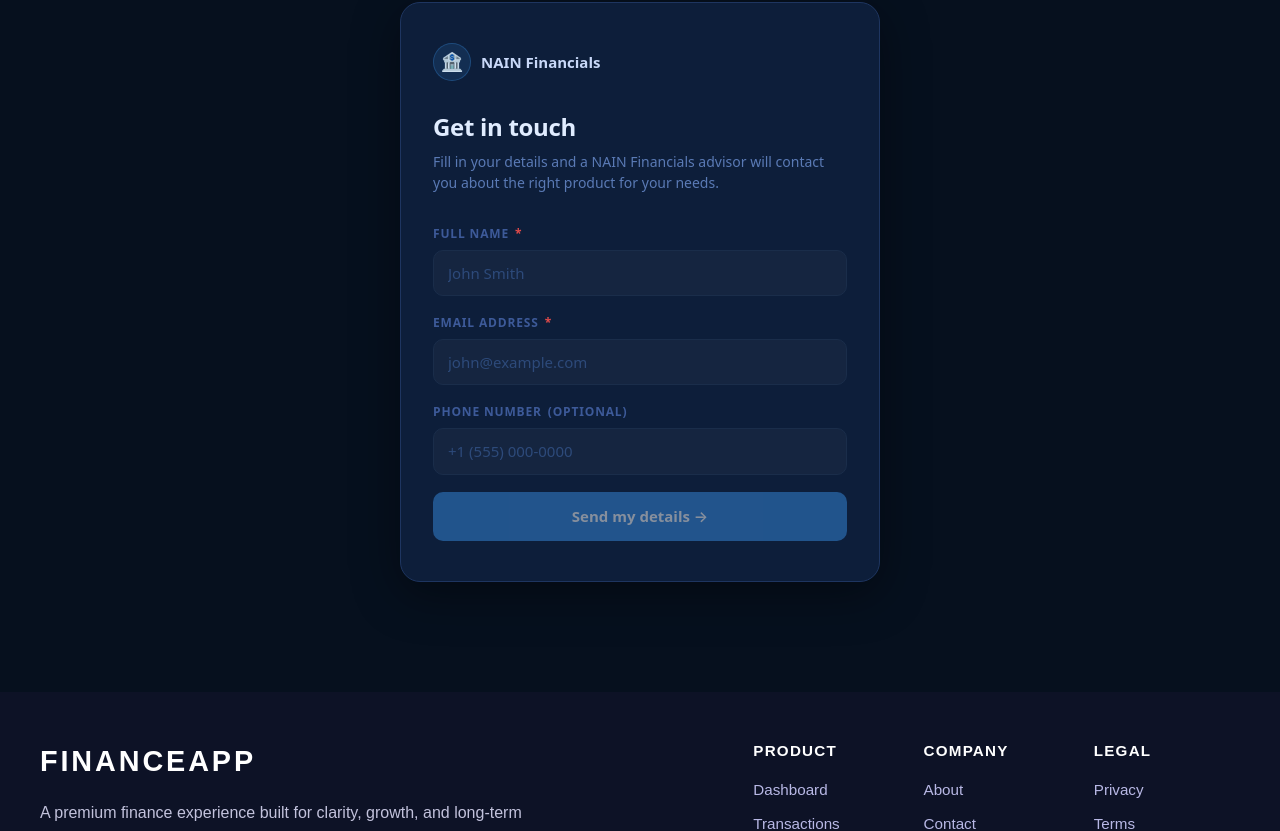
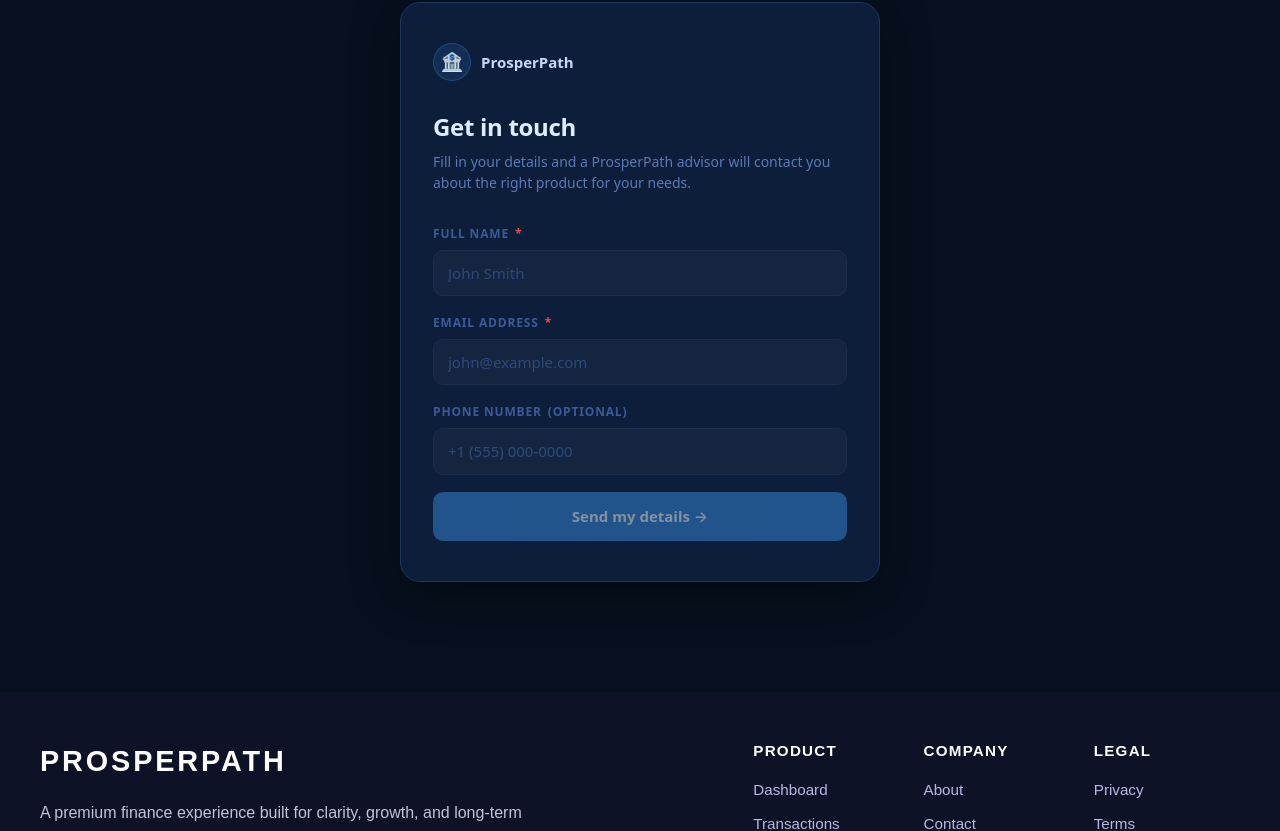
Before and after one commit to Shilpa81/finance-app, a Next.js app: page /settings in a window 1280 px wide. Shown: the part 195-1026 px from the top of the page. Built offline with nearby package versions, Linux system fonts and the light colour scheme.

Commit message:
Polish site branding and UI details

```diff
--- a/app/api/contact/route.ts
+++ b/app/api/contact/route.ts
@@ -91,14 +91,14 @@ export async function POST(req: NextRequest) {
     });
 
     await transporter.sendMail({
-      from: `"NAIN Financials Form" <${process.env.GMAIL_USER}>`,
+      from: `"ProsperPath Form" <${process.env.GMAIL_USER}>`,
       to: ownerEmail,
       subject: `📬 New Lead: ${name}`,
       html: `
         <div style="font-family:system-ui,sans-serif;max-width:520px;margin:0 auto;background:#f5f8ff;border-radius:12px;overflow:hidden;border:1px solid #d0dff0;">
           <div style="background:#0d1e3a;padding:24px 28px;">
             <h2 style="color:#e0ecff;margin:0;font-size:20px;">🏦 New Contact Form Submission</h2>
-            <p style="color:#5a7ab5;margin:6px 0 0;font-size:13px;">NAIN Financials — nainfinancials.com</p>
+            <p style="color:#5a7ab5;margin:6px 0 0;font-size:13px;">ProsperPath — nainfinancials.com</p>
           </div>
           <div style="padding:28px;">
             <table style="width:100%;border-collapse:collapse;">
@@ -128,18 +128,18 @@ export async function POST(req: NextRequest) {
     });
 
     await transporter.sendMail({
-      from: `"NAIN Financials" <${process.env.GMAIL_USER}>`,
+      from: `"ProsperPath" <${process.env.GMAIL_USER}>`,
       to: email,
       subject: `We received your message, ${name.split(' ')[0]}!`,
       html: `
         <div style="font-family:system-ui,sans-serif;max-width:520px;margin:0 auto;background:#f5f8ff;border-radius:12px;overflow:hidden;border:1px solid #d0dff0;">
           <div style="background:#0d1e3a;padding:24px 28px;">
-            <h2 style="color:#e0ecff;margin:0;font-size:20px;">🏦 NAIN Financials</h2>
+            <h2 style="color:#e0ecff;margin:0;font-size:20px;">🏦 ProsperPath</h2>
           </div>
           <div style="padding:28px;">
             <h3 style="color:#1a1a2e;margin:0 0 12px;">Hi ${escapeHtml(name.split(' ')[0])},</h3>
             <p style="color:#444;line-height:1.7;margin:0 0 16px;">
-              Thank you for reaching out to NAIN Financials. We have received your information and a licensed advisor will contact you shortly.
+              Thank you for reaching out to ProsperPath. We have received your information and a licensed advisor will contact you shortly.
             </p>
             <p style="color:#444;line-height:1.7;margin:0 0 24px;">
               In the meantime, feel free to explore our product guide to learn more about what we offer.
@@ -148,7 +148,7 @@ export async function POST(req: NextRequest) {
               Explore Products →
             </a>
             <p style="margin-top:28px;font-size:12px;color:#aaa;">
-              NAIN Financials · If you did not submit this form, please ignore this email.
+              ProsperPath · If you did not submit this form, please ignore this email.
             </p>
           </div>
         </div>
--- a/app/components/Footer.tsx
+++ b/app/components/Footer.tsx
@@ -3,7 +3,7 @@ export default function Footer() {
     <footer className="footer">
       <div className="footer-inner">
         <div className="footer-brand">
-          <div className="footer-logo">FinanceApp</div>
+          <div className="footer-logo">ProsperPath</div>
           <p className="footer-description">
             A premium finance experience built for clarity, growth, and long-term success.
           </p>
@@ -31,7 +31,7 @@ export default function Footer() {
       </div>
 
       <div className="footer-bottom">
-        <span>© 2026 FinanceApp. All rights reserved.</span>
+        <span>© 2026 ProsperPath. All rights reserved.</span>
         <span>Built for modern financial professionals.</span>
       </div>
     </footer>
--- a/app/dashboard/page.tsx
+++ b/app/dashboard/page.tsx
@@ -239,7 +239,7 @@
 //           <div className="q-header">
 //             <div className="q-brand">
 //               <div className="q-brand-dot">🏦</div>
-//               NAIN Financials
+//               ProsperPath
 //             </div>
 //             {!done && (
 //               <span className="q-step-count">
@@ -679,10 +679,10 @@ function getRecommendations(answers: Record<string, string>): RecommendationSet
     ];
 
     // Honest note for education: NAIN does not sell 529s
-    const honestNote = "Important: NAIN Financials does not offer 529 college savings accounts or Coverdell ESAs — those are investment accounts offered by brokerages like Fidelity or Vanguard. What NAIN does offer for education savings is an Index Universal Life (IUL) policy, which builds tax-deferred cash value you can withdraw for education OR any other purpose. This is a legitimate strategy but it is an insurance product, not a dedicated education account.";
+    const honestNote = "Important: ProsperPath does not offer 529 college savings accounts or Coverdell ESAs — those are investment accounts offered by brokerages like Fidelity or Vanguard. What NAIN does offer for education savings is an Index Universal Life (IUL) policy, which builds tax-deferred cash value you can withdraw for education OR any other purpose. This is a legitimate strategy but it is an insurance product, not a dedicated education account.";
 
     return {
-      intro: `Based on what you shared, here is what NAIN Financials can offer for education savings — along with an honest note about what we do not offer.`,
+      intro: `Based on what you shared, here is what ProsperPath can offer for education savings — along with an honest note about what we do not offer.`,
       closest: {
         id: 'iul', icon: '📈', color: '#378ADD', bg: 'rgba(55,138,221,0.12)',
         tag: 'Life Insurance / Savings Vehicle',
@@ -706,7 +706,7 @@ function getRecommendations(answers: Record<string, string>): RecommendationSet
           cta: 'Explore Term Life',
         },
       ],
-      disclaimer: 'For dedicated tax-advantaged education accounts (529 plans, Coverdell ESAs), please speak with a brokerage or financial advisor. NAIN Financials does not offer these products.',
+      disclaimer: 'For dedicated tax-advantaged education accounts (529 plans, Coverdell ESAs), please speak with a brokerage or financial advisor. ProsperPath does not offer these products.',
     };
   }
 
@@ -812,7 +812,7 @@ function getRecommendations(answers: Record<string, string>): RecommendationSet
     ];
 
     return {
-      intro: 'Based on what you shared, here are the most appropriate life insurance options from NAIN Financials.',
+      intro: 'Based on what you shared, here are the most appropriate life insurance options from ProsperPath.',
       closest: wantsTemp || wantsLowest ? {
         id: 'term', icon: '🛡️', color: '#BA7517', bg: 'rgba(186,117,23,0.12)',
         tag: 'Life Insurance',
@@ -881,7 +881,7 @@ function getRecommendations(answers: Record<string, string>): RecommendationSet
     ];
 
     return {
-      intro: 'Based on your situation, here are the health coverage options NAIN Financials offers.',
+      intro: 'Based on your situation, here are the health coverage options ProsperPath offers.',
       closest: isMedicare ? {
         id: 'med', icon: '💊', color: '#378ADD', bg: 'rgba(55,138,221,0.12)',
         tag: 'Medicare',
@@ -934,7 +934,7 @@ function getRecommendations(answers: Record<string, string>): RecommendationSet
     ];
 
     return {
-      intro: 'Based on your situation, here is what NAIN Financials offers for estate planning.',
+      intro: 'Based on your situation, here is what ProsperPath offers for estate planning.',
       closest: {
         id: 'will', icon: '📜', color: '#378ADD', bg: 'rgba(55,138,221,0.12)',
         tag: 'Estate Planning',
@@ -997,7 +997,7 @@ function getRecommendations(answers: Record<string, string>): RecommendationSet
       closest: {
         id: 'partner', icon: '🌟', color: '#7F77DD', bg: 'rgba(127,119,221,0.12)',
         tag: 'Career Opportunity',
-        name: 'NAIN Financials Partnership Program',
+        name: 'ProsperPath Partnership Program',
         closestMatch: true,
         desc: 'The Partnership Program is for individuals who want to build a career in financial services by helping families access insurance and financial planning products. You will need to obtain your state life & health insurance license (NAIN provides guidance on this process). Once licensed, you gain access to NAIN\'s product portfolio, training, distribution system, and mentorship. Income is commission-based — what you earn depends directly on what you produce.',
         honestNote: 'This is a commission-based business, not a salaried job. Income is not guaranteed and varies significantly based on effort, skill, and market. Licensing requires passing a state exam. Be sure you understand the business model before committing.',
@@ -1168,7 +1168,7 @@ export default function Questionnaire() {
       {phase === 'branch' && currentStep && (
         <div className="q-page">
           <div className="q-topbar">
-            <div className="q-brand"><div className="q-brand-logo">🏦</div>NAIN Financials</div>
+            <div className="q-brand"><div className="q-brand-logo">🏦</div>ProsperPath</div>
             <button className="q-exit" onClick={restart}>✕ Exit</button>
           </div>
           <div className="q-prog"><div className="q-prog-fill" style={{ width: `${progress}%` }} /></div>
@@ -1203,7 +1203,7 @@ export default function Questionnaire() {
       {phase === 'result' && rec && (
         <div className="r-page">
           <div className="r-topbar">
-            <div className="q-brand"><div className="q-brand-logo">🏦</div>NAIN Financials</div>
+            <div className="q-brand"><div className="q-brand-logo">🏦</div>ProsperPath</div>
             <button className="q-exit" onClick={restart}>✕ Start over</button>
           </div>
           <div className="r-main">
--- a/app/settings/page.tsx
+++ b/app/settings/page.tsx
@@ -46,7 +46,7 @@ export default function ContactForm() {
 
           <div className="cf-logo">
             <div className="cf-logo-icon">🏦</div>
-            <span className="cf-logo-text">NAIN Financials</span>
+            <span className="cf-logo-text">ProsperPath</span>
           </div>
 
           {/* ── Success state ── */}
@@ -64,7 +64,7 @@ export default function ContactForm() {
             <>
               <h2 className="cf-title">Get in touch</h2>
               <p className="cf-sub">
-                Fill in your details and a NAIN Financials advisor will contact you about the right product for your needs.
+                Fill in your details and a ProsperPath advisor will contact you about the right product for your needs.
               </p>
 
               {/* Name */}
```
